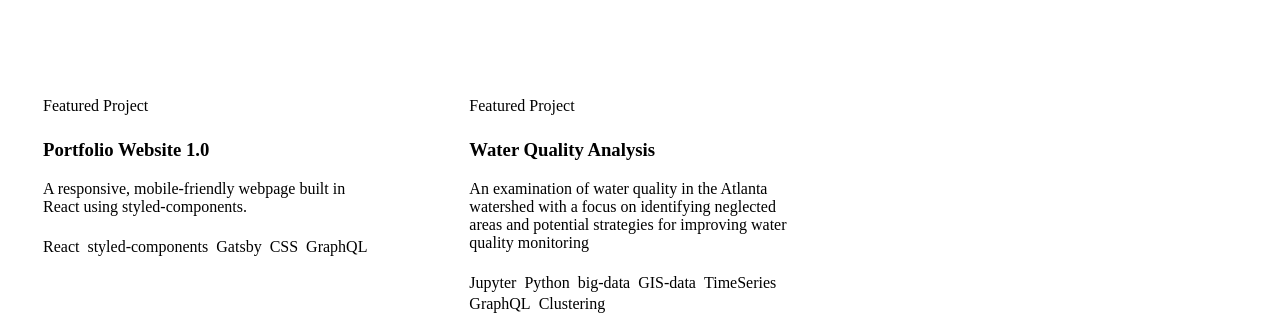
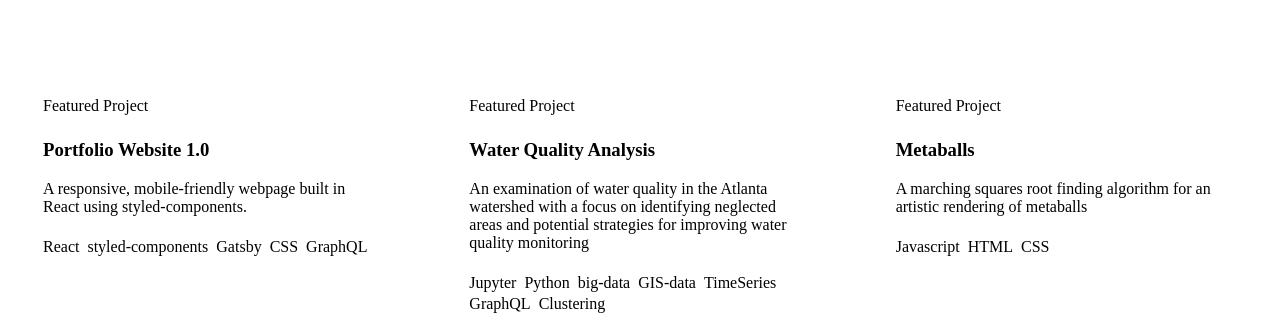
Before and after one commit to seankwarren/portfolio-website, a Gatsby site: page / in a window 1280 px wide. Shown: the part 2831-3164 px from the top of the page. Built offline with nearby package versions, Linux system fonts and the light colour scheme; Gatsby itself is replaced by a stand-in of ours.

Commit message:
metaballs project added

```diff
--- a/src/components/sections/code.js
+++ b/src/components/sections/code.js
@@ -132,6 +132,13 @@ const Code = ({ children, isHome }) => {
             techs: ["Jupyter", "Python", "big-data", "GIS-data", "TimeSeries", "GraphQL", "Clustering"],
             github_link: "https://github.com/seankwarren/Water-Quality-Analysis",
         },
+        {
+            title: "Metaballs",
+            description: "A marching squares root finding algorithm for an artistic rendering of metaballs",
+            techs: ["Javascript", "HTML", "CSS"],
+            github_link: "https://github.com/seankwarren/react-metaballs",
+            external_link: "https://seankwarren.github.io/metaballs/"
+        },
 
     ]
 
```
